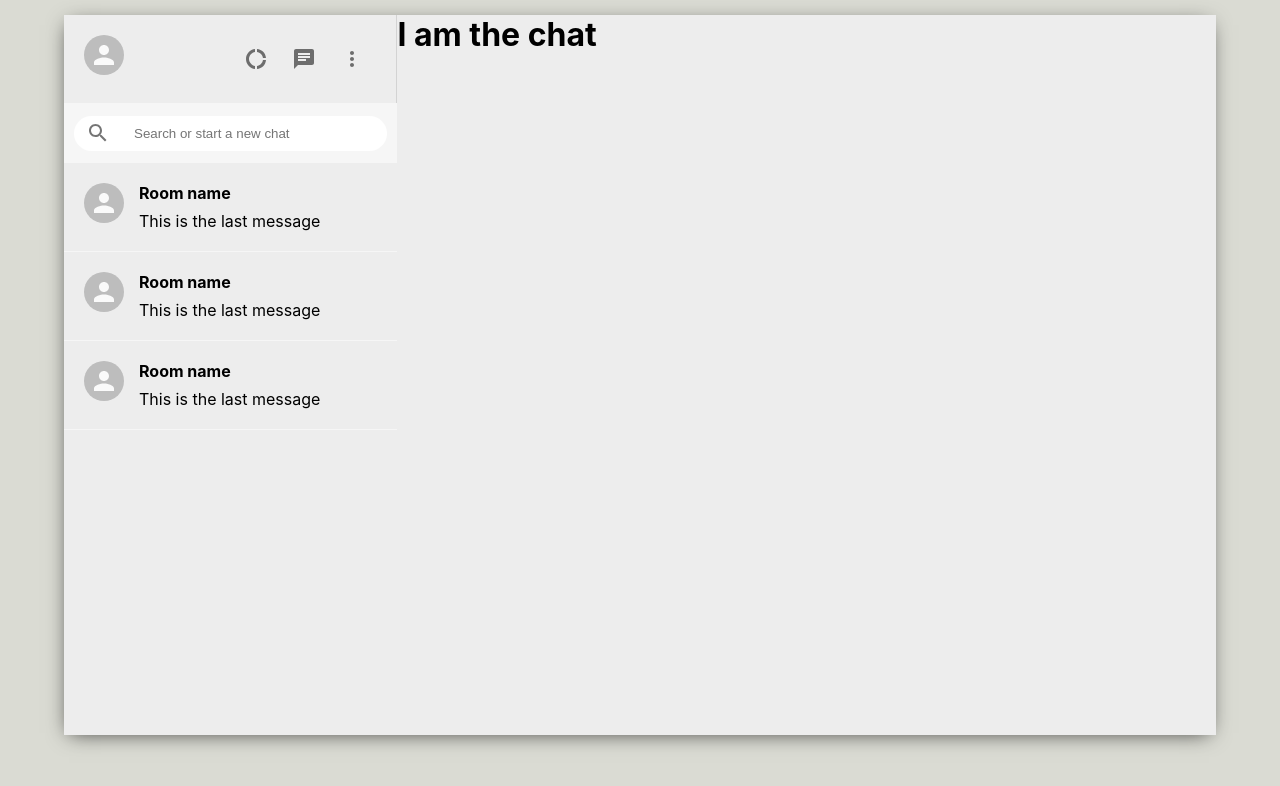
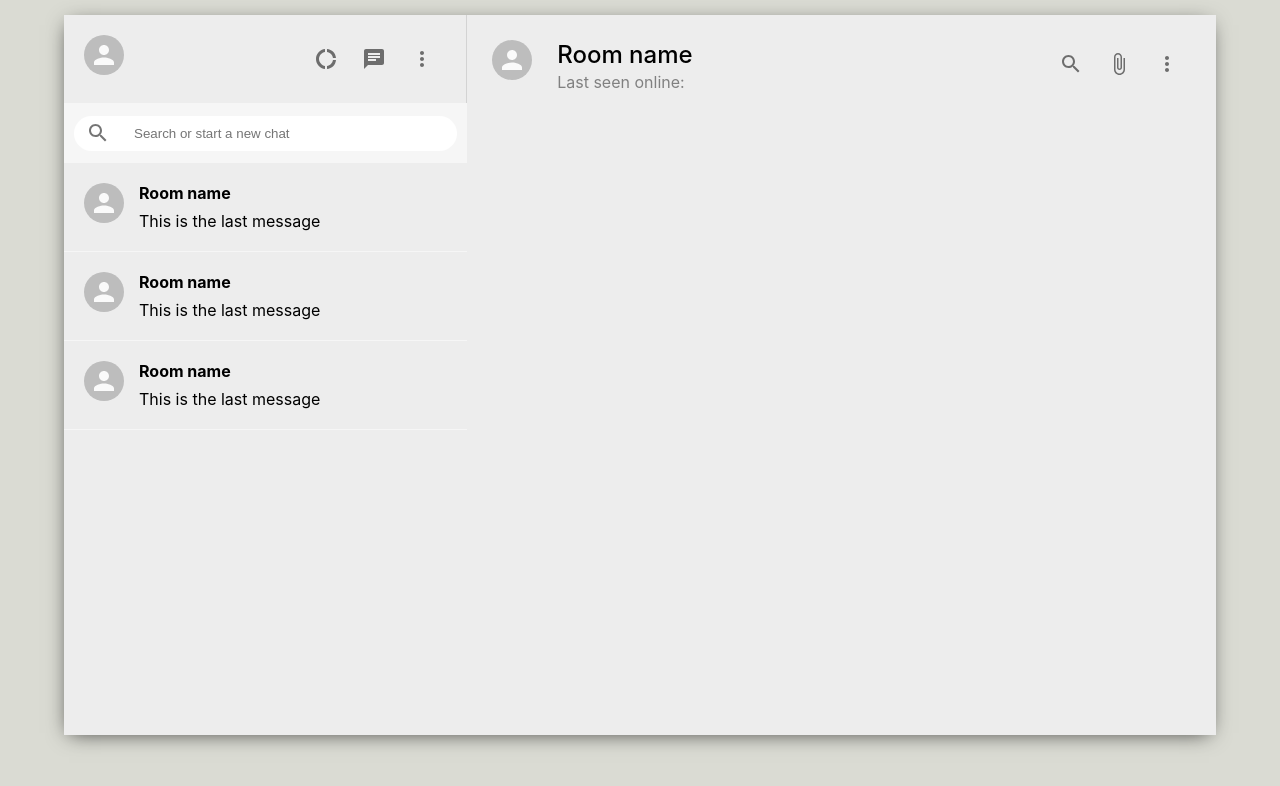
Before and after one commit to SvenHoevink/Whatsapp_clone, a React (Create React App) app in the folder whatsapp-mern/: page / in a window 1280 px wide. Shown: the top 786 px of the page. Built offline with nearby package versions, Linux system fonts and the light colour scheme.

Commit message:
added chat description

```diff
--- a/whatsapp-mern/src/Chat.css
+++ b/whatsapp-mern/src/Chat.css
@@ -3,3 +3,22 @@
 	flex-direction: column;
 	flex: 0.65;
 }
+
+.chat_header {
+	padding: 25px;
+	display: flex;
+}
+
+.chat_headerInfo {
+	flex: 1;
+	margin-left: 25px;
+}
+
+.chat_headerInfo > h2 {
+	margin-bottom: 3px;
+	font-weight: 500;
+}
+
+.chat_headerInfo > p {
+	color: gray;
+}
--- a/whatsapp-mern/src/Chat.js
+++ b/whatsapp-mern/src/Chat.js
@@ -1,10 +1,31 @@
 import React from 'react';
 import './Chat.css';
+import MoreVertIcon from '@material-ui/icons/MoreVert';
+import { Avatar, IconButton } from '@material-ui/core';
+import AttachFileIcon from '@material-ui/icons/AttachFile';
+import SearchIcon from '@material-ui/icons/Search';
 
 function Chat() {
 	return (
-		<div>
-			<h1>I am the chat</h1>
+		<div className="chat">
+			<div className="chat_header">
+				<Avatar />
+				<div className="chat_headerInfo">
+					<h2>Room name</h2>
+					<p>Last seen online: </p>
+				</div>
+				<div className="chat_headerRight">
+					<IconButton>
+						<SearchIcon />
+					</IconButton>
+					<IconButton>
+						<AttachFileIcon />
+					</IconButton>
+					<IconButton>
+						<MoreVertIcon />
+					</IconButton>
+				</div>
+			</div>
 		</div>
 	);
 }
```
